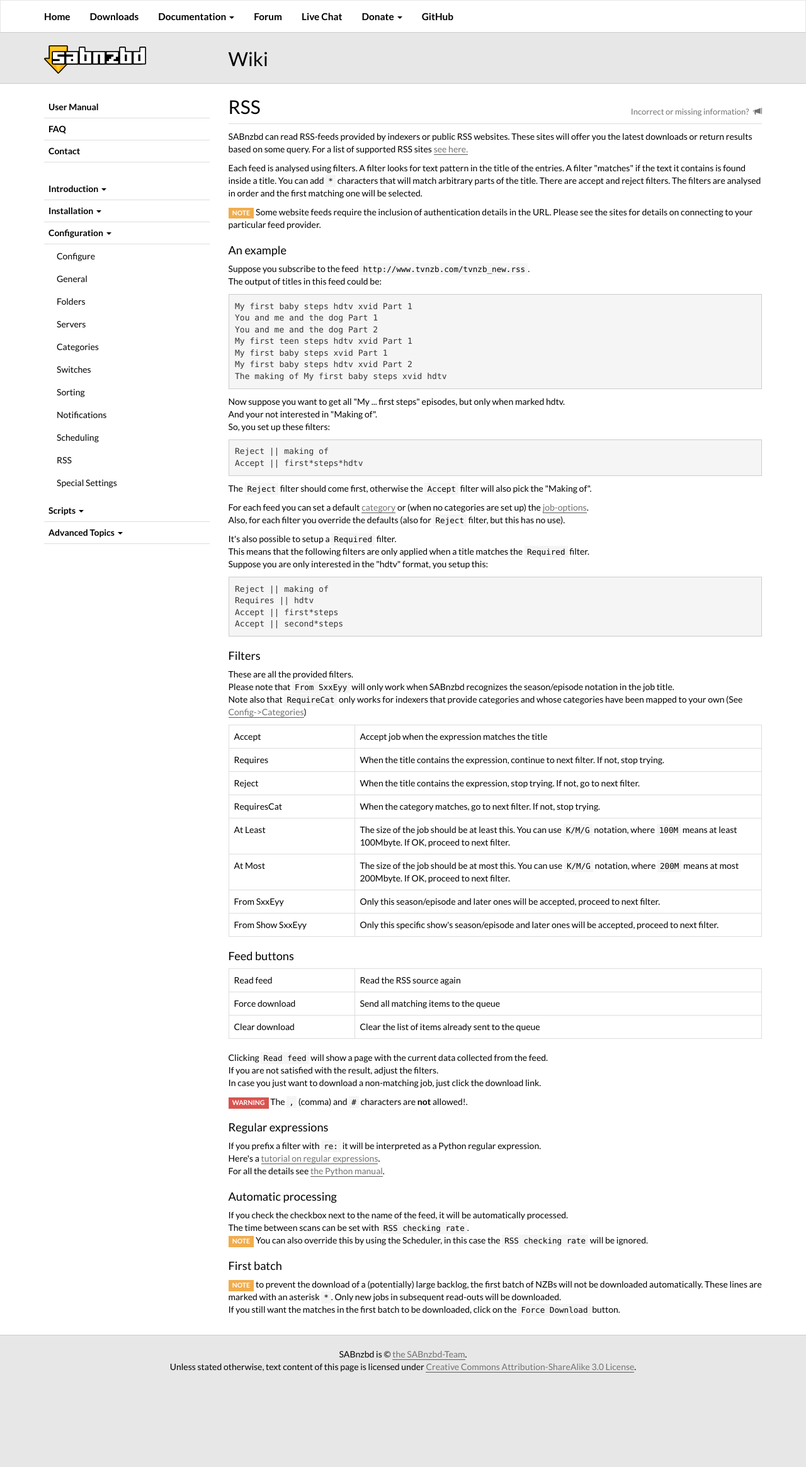
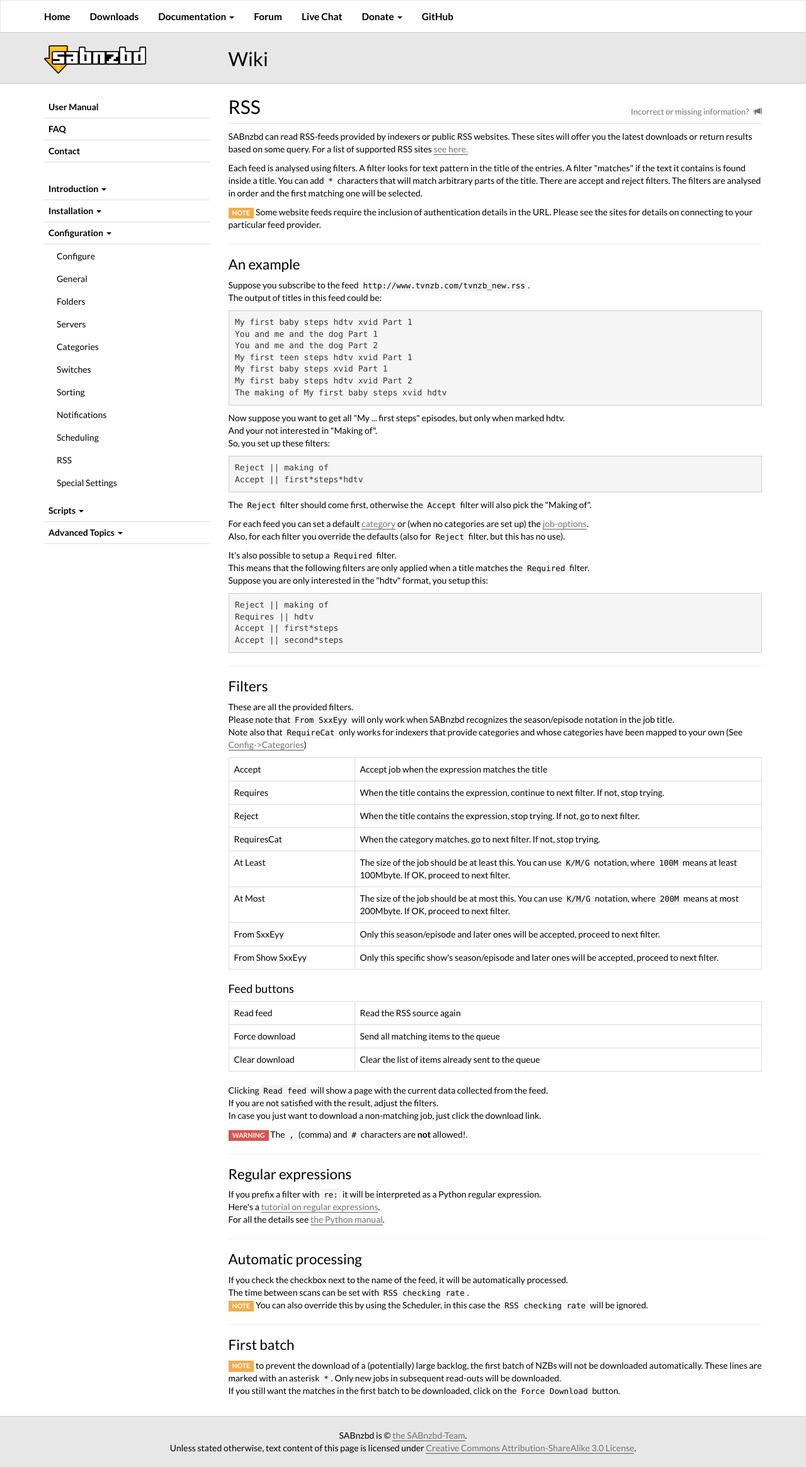
Before and after one commit to sabnzbd/sabnzbd.github.io, a Jekyll site: the page built from wiki/configuration/2.1/rss.html, in a window 1280 px wide. Shown: the whole page at 63% size. Built offline with Jekyll 4.4.1, drawn with Linux system fonts in a browser that asks for light colours; before the commit the page ends 2201 px from its top, so only the background shows below that.

Commit message:
More bars

```diff
--- a/wiki/configuration/2.1/folders.html
+++ b/wiki/configuration/2.1/folders.html
@@ -1,7 +1,7 @@
 ---
 title: Folders
 ---
-<h3 id="toc0"><span>User Folders</span></h3>
+<h2>User Folders</h2>
 <table class="table table-bordered table-hover">
     <tbody>
         <tr>
@@ -50,7 +50,7 @@
         </tr>
     </tbody>
 </table>
-<h3 id="toc1"><span>System Folders</span></h3>
+<h2>System Folders</h2>
 <table class="table table-bordered table-hover">
     <tbody>
         <tr>
--- a/wiki/configuration/2.1/rss.html
+++ b/wiki/configuration/2.1/rss.html
@@ -13,7 +13,8 @@
 </p>
 <p><span class="label label-warning">NOTE</span> Some website feeds require the inclusion of authentication details in the URL. Please see the sites for details on connecting to your particular feed provider.</p>
 
-<h3>An example</h3>
+<hr>
+<h2>An example</h2>
 <p>
     Suppose you subscribe to the feed <code>http://www.tvnzb.com/tvnzb_new.rss</code>.<br>
     The output of titles in this feed could be:
@@ -52,7 +53,8 @@
 Accept || second*steps</code>
 </pre>
 </div>
-<h3 id="toc0"><span>Filters</span></h3>
+<hr>
+<h2>Filters</h2>
 <p>These are all the provided filters.<br>
 Please note that <code>From SxxEyy</code> will only work when SABnzbd recognizes the season/episode notation in the job title.<br>
 Note also that <code>RequireCat</code> only works for indexers that provide categories and whose categories have been mapped to your own (See <a href="/wiki/configuration/2.0/categories">Config-&gt;Categories</a>)</p>
@@ -114,17 +116,20 @@
     In case you just want to download a non-matching job, just click the download link.
 </p>
 <p><span class="label label-danger">WARNING</span> The <code>,</code> (comma) and <code>#</code> characters are <strong>not</strong> allowed!.</p>
-<h3 id="toc2"><span>Regular expressions</span></h3>
+<hr>
+<h2>Regular expressions</h2>
 <p>If you prefix a filter with <code>re:</code> it will be interpreted as a Python regular expression.<br>
     Here's a <a href="http://www.developer.com/lang/article.php/3330231" target="_blank">tutorial on regular expressions</a>.<br>
     For all the details see <a href="http://docs.python.org/dev/howto/regex.html" target="_blank">the Python manual</a>.
 </p>
-<h3 id="toc3"><span>Automatic processing</span></h3>
+<hr>
+<h2>Automatic processing</h2>
 <p>If you check the checkbox next to the name of the feed, it will be automatically processed.<br>
     The time between scans can be set with <code>RSS checking rate</code>.<br>
     <span class="label label-warning">NOTE</span> You can also override this by using the Scheduler, in this case the  <code>RSS checking rate</code> will be ignored.
 </p>
-<h3 id="toc4"><span>First batch</span></h3>
+<hr>
+<h2>First batch</h2>
 <p><span class="label label-warning">NOTE</span> to prevent the download of a (potentially) large backlog, the first batch of NZBs will not be downloaded automatically. These lines are marked with an asterisk <code>*</code>. Only new jobs in subsequent read-outs will be downloaded.<br>
     If you still want the matches in the first batch to be downloaded, click on the <code>Force Download</code> button.
 </p>
--- a/wiki/configuration/2.1/scheduling.html
+++ b/wiki/configuration/2.1/scheduling.html
@@ -116,11 +116,12 @@
         </tr>
     </tbody>
 </table>
-<h4 id="toc1"><span>Note</span></h4>
-<p>On startup, SABnzbd will evaluate all schedules and determine the current pause/resume state and speedlimit.<br>
+
+<p><span class="label label-warning">NOTE</span> On startup, SABnzbd will evaluate all schedules and determine the current pause/resume state and speedlimit.<br>
     The <code>-pause</code> <a href="/wiki/advanced/command-line-parameters">command-line parameter</a> will override this evaluation.<br>
     Also on each schedule change, the schedule will be re-evaluated and the speedlimit will be set. If SABnzbd happened to be paused, it will NOT be resumed by the schedule evaluation. This is to prevent spontaneous resumption during schedule changes.
 </p>
+<hr>
 <h2 id="toc2"><span>Example</span></h2>
 <p>Suppose you only want to download on weekdays between 1:00AM and 5:30PM and in the weekend between 1:00 AM and 11:00AM.<br>
     You set this up using four schedule blocks.
--- a/wiki/scripts/notification-scripts.html
+++ b/wiki/scripts/notification-scripts.html
@@ -9,6 +9,7 @@
 
 <p><a href="https://github.com/caronc/nzb-notify" target="_blank">NZB-Notify</a>'s notification script provides a wide range of notification services, extending on the build-in providers of SABnzbd.</p>
 
+<hr>
 <h2>Parameters</h2>
 <p>The script will receive the parameters described below. </p>
 <p>Please note: Use %1 in Windows scripts and $1 in Unix scripts. In Windows the parameters will be enclosed in double quotes ("my name").<br>
@@ -53,7 +54,7 @@
     </tbody>
 </table>
 <p>When all went well, SABnzbd expect's exit code 0. If an error occured or something else than 1 is returned, the output will be shown to the user as an error.
-
+<hr>
 <h2>Example Python script</h2>
 <p>The get the parameters in python, you can do this:</p>
 {% highlight python %}
--- a/wiki/scripts/pre-queue-scripts.html
+++ b/wiki/scripts/pre-queue-scripts.html
@@ -15,6 +15,7 @@
     Exit code 0 will make SABnzbd inspect the returned output.
     If the script has an exit code other than 0, it's assumed the script failed, and the NZB will be accepted without changes.
 </p>
+<hr>
 <h2 id="toc1"><span>Input parameters</span></h2>
 <p>All parameters (except 1) can be empty, meaning a default value.<br></p>
 <p>Please note: Use %1 in Windows scripts and $1 in Unix scripts. In Windows the parameters will be enclosed in double quotes ("my name").<br>
@@ -89,7 +90,7 @@
     </tbody>
 </table>
 
-
+<hr>
 <h2 id="toc2"><span>Return parameters</span></h2>
 <p>The script can refuse or accept the NZB and it can also return alternative parameters.<br>
     When you want to manipulate the season parameters, you should assemble a new name and return a recognized format.
@@ -157,6 +158,7 @@
     </tbody>
 </table>
 
+<hr>
 
 <h2 id="toc3"><span>Example Script</span></h2>
 <p>Example of a Windows batch file that forces high priority on anything smaller than 2GB.</p>
```
Also changed, not shown: wiki/scripts/post-processing-scripts.html (+5 -4 lines).
